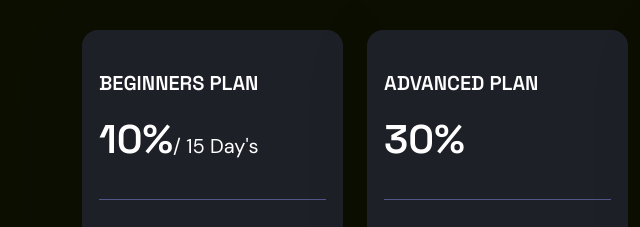
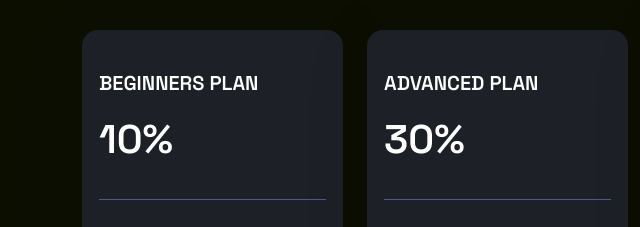
Before and after one commit to Damolam/firstTestHash, a plain HTML site: page index.html in a window 1280 px wide. Shown: the part 2140-2367 px from the top of the page, 0-640 px from the left. Drawn offline with Linux system fonts and the light colour scheme; some packages are replaced by stand-ins of ours; animation ran at ten frames a second; a script that the page names is missing.

Commit message:
Removed erros

```diff
--- a/index.html
+++ b/index.html
@@ -398,7 +398,7 @@
               </div>
               <div class="pricing-vale d-flex">
                 <h3>10<span>%</span></h3>
-                 <p>/ 15 Day's</p>
+                 <!-- <p>/ 15 Day's</p>  -->
               </div>
             </div>
             <div class="features-list">
```
